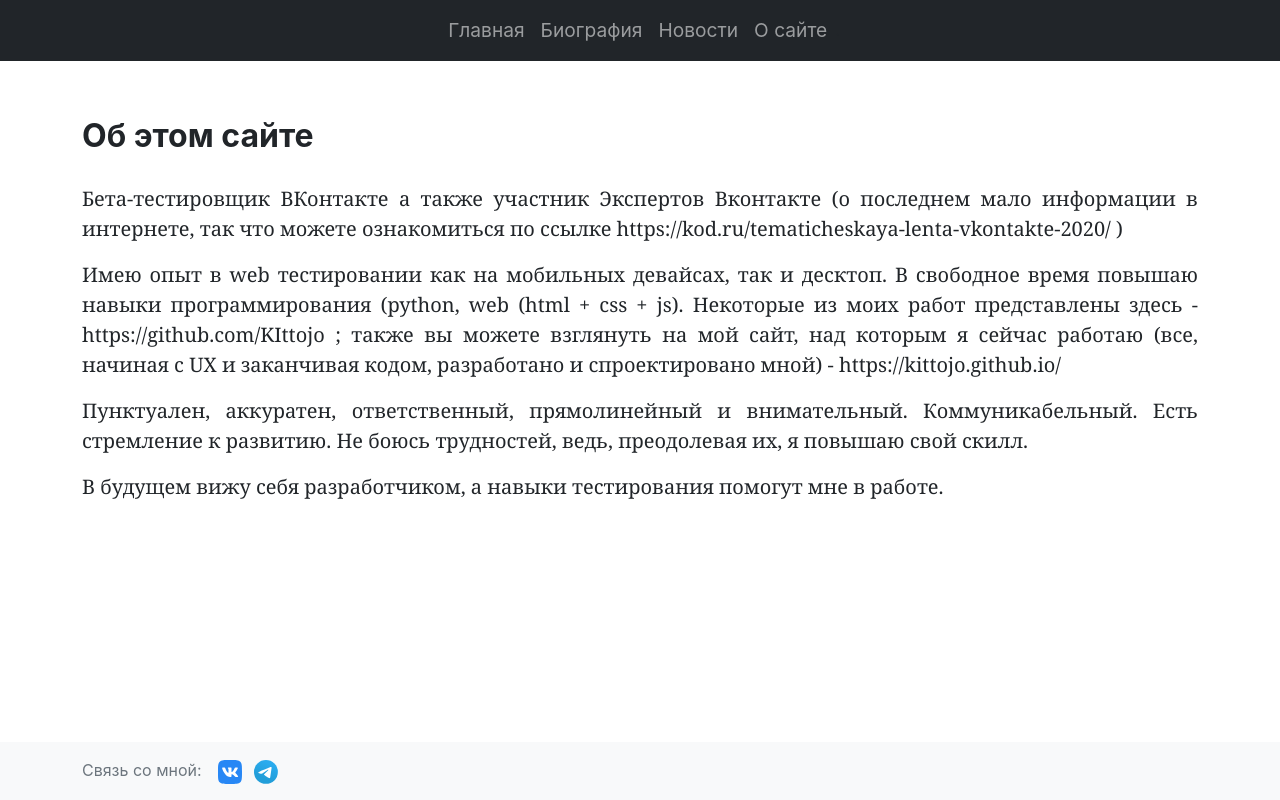
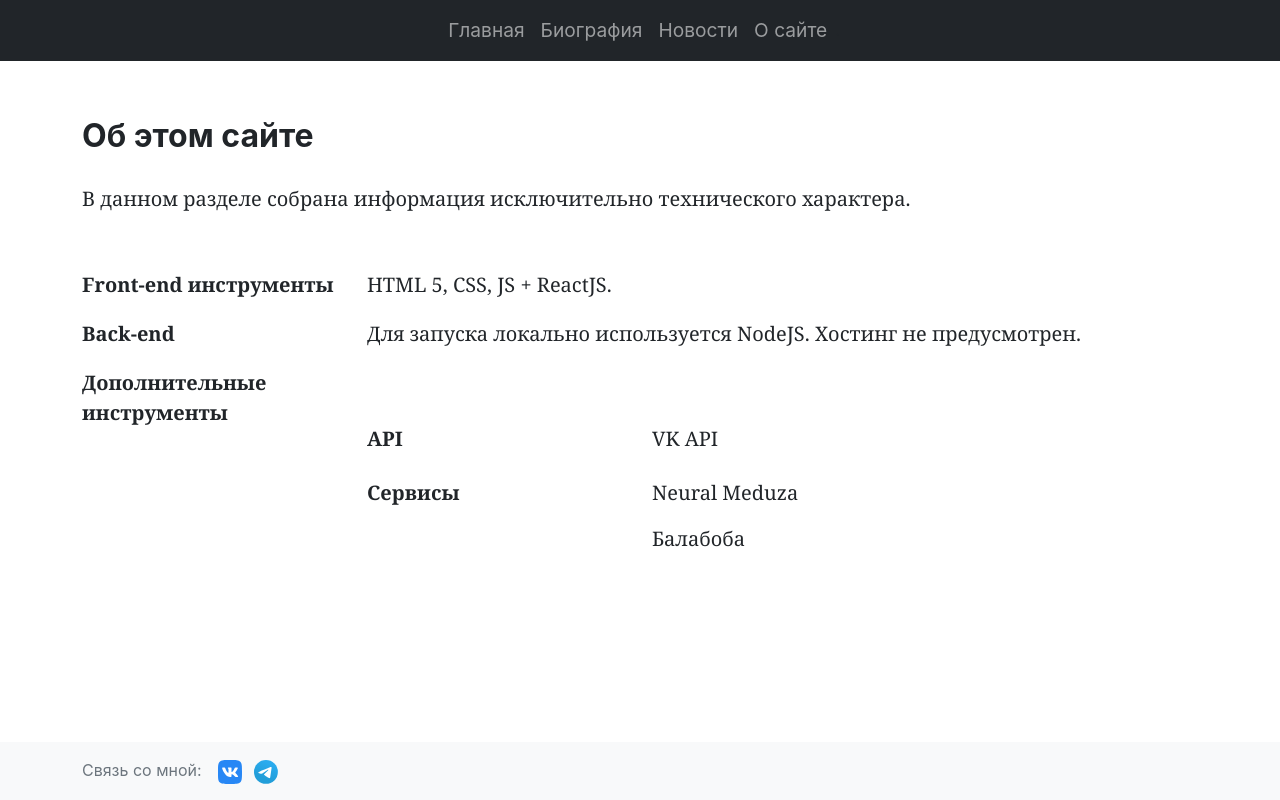
Before and after one commit to KIttojo/portfolio, a React (Create React App) app: page /about in a window 1280 px wide. Built offline with nearby package versions, Linux system fonts and the light colour scheme.

Commit message:
Content for /about page and added few styles

```diff
--- a/src/About.js
+++ b/src/About.js
@@ -9,17 +9,30 @@ function About() {
           <h2 className="title"><strong>Об этом сайте</strong></h2>
           <article className="lead">
             <p>
-            Бета-тестировщик ВКонтакте а также участник Экспертов Вконтакте (о последнем мало информации в интернете, так что можете ознакомиться по ссылке https://kod.ru/tematicheskaya-lenta-vkontakte-2020/ )
+            В данном разделе собрана информация исключительно технического характера.
             </p>
-            <p>
-            Имею опыт в web тестировании как на мобильных девайсах, так и десктоп. В свободное время повышаю навыки программирования (python, web (html + css + js). Некоторые из моих работ представлены здесь - https://github.com/KIttojo ; также вы можете взглянуть на мой сайт, над которым я сейчас работаю (все, начиная с UX и заканчивая кодом, разработано и спроектировано мной) - https://kittojo.github.io/
-            </p>
-            <p>
-            Пунктуален, аккуратен, ответственный, прямолинейный и внимательный. Коммуникабельный. Есть стремление к развитию. Не боюсь трудностей, ведь, преодолевая их, я повышаю свой скилл.
-            </p>
-            <p>
-              В будущем вижу себя разработчиком, а навыки тестирования помогут мне в работе.
-            </p>
+            <dl className="row">
+              <dt className="col-sm-3 listRow">Front-end инструменты</dt>
+              <dd className="col-sm-9">HTML 5, CSS, JS + ReactJS.</dd>
+
+              <dt className="col-sm-3 listRow">Back-end</dt>
+              <dd className="col-sm-9">Для запуска локально используется NodeJS. Хостинг не предусмотрен.</dd>
+
+              <dt className="col-sm-3 listRow">Дополнительные инструменты</dt>
+              <dd className="col-sm-9">
+                <dl className="row">
+                  <dt className="col-sm-4">API</dt>
+                  <dd className="col-sm-8">
+                    <p>VK API</p>
+                  </dd>
+                  <dt className="col-sm-4">Сервисы</dt>
+                  <dd className="col-sm-8">
+                    <p>Neural Meduza</p>
+                    <p>Балабоба</p>
+                  </dd>
+                </dl>
+              </dd>
+            </dl>
           </article>
         </div>
       </div>
--- a/src/App.css
+++ b/src/App.css
@@ -4,6 +4,12 @@
   }
   .col-8 {
     width: 100%;
+  }
+}
+
+@media (max-width: 575px) {
+  .col-sm-9 .row {
+    margin-top: 0.5rem;
   }
 }
 
@@ -41,6 +47,10 @@
   border-radius: 0.6rem;
 }
 
+.fullText {
+  border: none;
+}
+
 .btn {
   margin-top: 0.6rem;
 }
@@ -50,6 +60,10 @@
   display: inline;
 }
 
+.listRow {
+  padding-bottom: 1.2rem;
+}
+
 time {
   color: #666;
 }
--- a/src/App.js
+++ b/src/App.js
@@ -8,10 +8,12 @@ import Home from './Home';
 import Bio from './Bio';
 import About from './About';
 
-document.querySelectorAll("nav-link").forEach(item =>
-  item.addEventListener("click", () => item.classList.toggle("active"))
-);
-
+function setAvtiveTab(e) {
+  // const target = e.target;
+  const items = Array.from(document.getElementsByClassName("nav-link"));
+  items.forEach(item => {item.classList.remove("active")})
+  e.target.classList.add("active");
+}
 
 function App() {
   return (
@@ -25,10 +27,10 @@ function App() {
             </button>
             <div className="collapse navbar-collapse" id="navbarNavAltMarkup">
               <div className="navbar-nav">
-                <Link className="nav-link" to="/">Главная</Link>
-                <Link className="nav-link" to="/bio">Биография</Link>
-                <Link className="nav-link" to="/news">Новости</Link>
-                <Link className="nav-link" to="/about">О сайте</Link>
+                <Link className="nav-link" to="/" onClick={setAvtiveTab}>Главная</Link>
+                <Link className="nav-link" to="/bio" onClick={setAvtiveTab}>Биография</Link>
+                <Link className="nav-link" to="/news" onClick={setAvtiveTab}>Новости</Link>
+                <Link className="nav-link" to="/about" onClick={setAvtiveTab}>О сайте</Link>
               </div>
             </div>.
           </div>
--- a/src/Bio.js
+++ b/src/Bio.js
@@ -1,6 +1,3 @@
-import React from 'react';
-import './App.css';
-
 function Bio() {
   return (
     <div>
--- a/src/Home.js
+++ b/src/Home.js
@@ -1,5 +1,3 @@
-import './App.css';
-
 import News from './News';
 
 function Home() {
@@ -27,11 +25,10 @@ function Home() {
           <div className="news-list">
             <h2 className="news-title">Последние новости</h2>
             <News />
-            </div>
+          </div>
         </aside>
       </div>
     </div>
-
   );
 }
 
--- a/src/News.js
+++ b/src/News.js
@@ -1,10 +1,5 @@
-import './App.css';
-
-import {BrowserRouter as Router, Switch, Route, Link} from 'react-router-dom';
-
 function News() {
   return (
-    <Router>
     <ul className="list-group">
       <li className="list-group-item">
         <div className="card">
@@ -23,7 +18,6 @@ function News() {
         </div>
       </li>
     </ul>
-    </Router>
   );
 }
 
--- a/src/NewsPage.js
+++ b/src/NewsPage.js
@@ -1,5 +1,3 @@
-import './App.css';
-
 function NewsComp() {
   return (
     <div className='container'>
@@ -8,7 +6,7 @@ function NewsComp() {
 
         <ul className="list-group">
           <li className="list-group-item">
-            <div className="card">
+            <div className="card fullText">
               <div className="card-body">
                 <time dateTime="2021-08-07T00:00:00.000Z">7 июня 2021</time>
                 <h3 className="card-title">Довольно странные стихи Фета про колбасу и снеговиков</h3>
@@ -17,7 +15,7 @@ function NewsComp() {
             </div>
           </li>
           <li className="list-group-item">
-            <div className="card">
+            <div className="card fullText">
               <div className="card-body">
                 <time dateTime="2021-08-07T00:00:00.000Z">7 июня 2021</time>
                 <h3 className="card-title">В Москве эвакуировали балкон, на который вышли умирать</h3>
```
Lines whose indentation alone changed are shown as unchanged.
